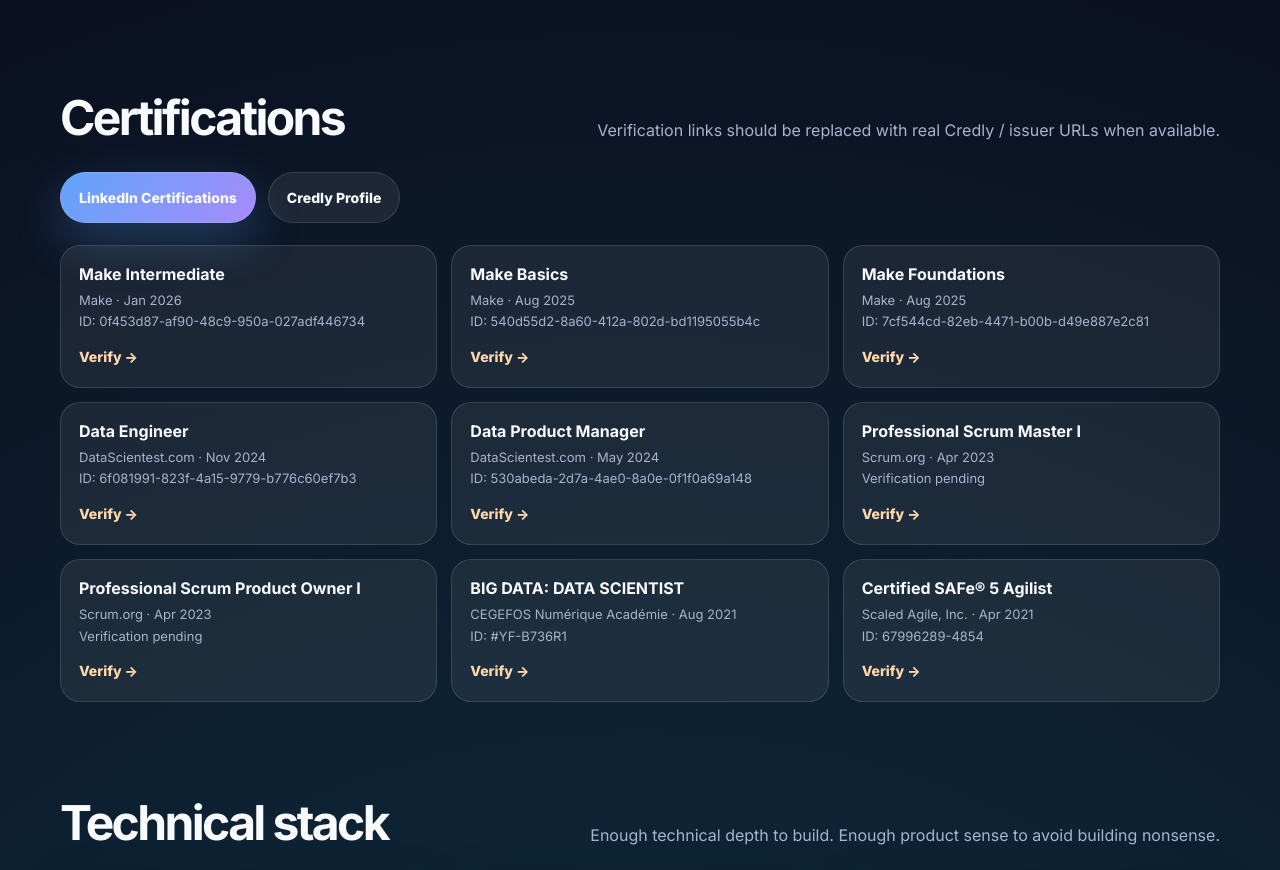
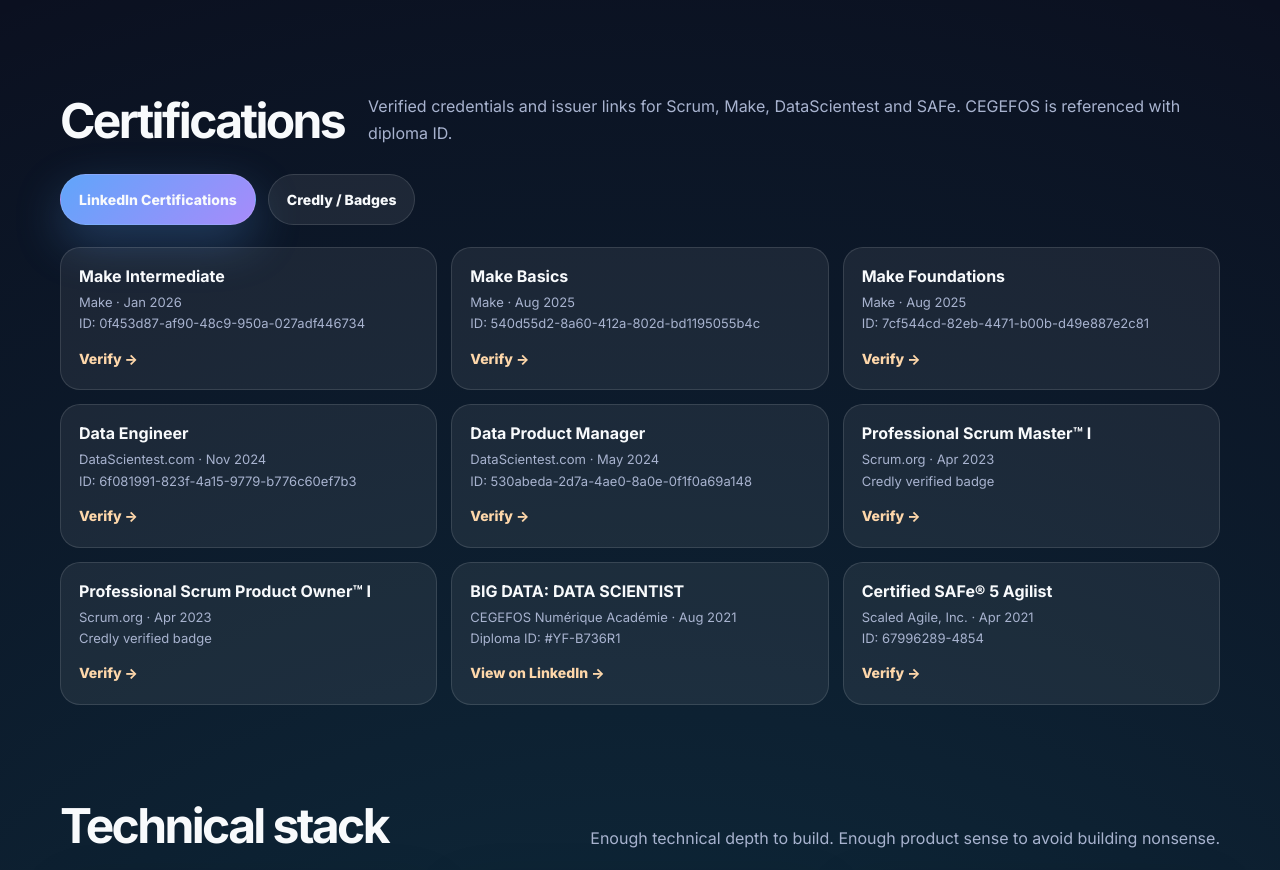
Before and after one commit to y-fares/y-fares, a plain HTML site: page index.html in a window 1280 px wide. Shown: the part 3176-4046 px from the top of the page. Drawn offline with Linux system fonts and the light colour scheme.

Commit message:
Update index.html

```diff
--- a/index.html
+++ b/index.html
@@ -742,24 +742,24 @@
       <div class="container">
         <div class="section-head">
           <h2>Certifications</h2>
-          <p>Verification links should be replaced with real Credly / issuer URLs when available.</p>
+          <p>Verified credentials and issuer links for Scrum, Make, DataScientest and SAFe. CEGEFOS is referenced with diploma ID.</p>
         </div>
 
         <div class="actions" style="margin-bottom: 22px;">
           <a class="btn btn-primary" href="https://www.linkedin.com/in/yacine-fares-b79ba919/details/certifications/">LinkedIn Certifications</a>
-          <a class="btn btn-secondary" href="CREDLY_PROFILE_URL_HERE">Credly Profile</a>
+          <a class="btn btn-secondary" href="https://www.credly.com/badges/4b8b9d2d-abae-4f16-af7c-3ecb927ccbe9?source=linked_in_profile">Credly / Badges</a>
         </div>
 
         <div class="cert-grid">
-          <div class="cert"><strong>Make Intermediate</strong><span>Make · Jan 2026</span><span>ID: 0f453d87-af90-48c9-950a-027adf446734</span><a href="CREDLY_OR_CERT_URL_HERE">Verify →</a></div>
-          <div class="cert"><strong>Make Basics</strong><span>Make · Aug 2025</span><span>ID: 540d55d2-8a60-412a-802d-bd1195055b4c</span><a href="CREDLY_OR_CERT_URL_HERE">Verify →</a></div>
-          <div class="cert"><strong>Make Foundations</strong><span>Make · Aug 2025</span><span>ID: 7cf544cd-82eb-4471-b00b-d49e887e2c81</span><a href="CREDLY_OR_CERT_URL_HERE">Verify →</a></div>
-          <div class="cert"><strong>Data Engineer</strong><span>DataScientest.com · Nov 2024</span><span>ID: 6f081991-823f-4a15-9779-b776c60ef7b3</span><a href="CREDLY_OR_CERT_URL_HERE">Verify →</a></div>
-          <div class="cert"><strong>Data Product Manager</strong><span>DataScientest.com · May 2024</span><span>ID: 530abeda-2d7a-4ae0-8a0e-0f1f0a69a148</span><a href="CREDLY_OR_CERT_URL_HERE">Verify →</a></div>
-          <div class="cert"><strong>Professional Scrum Master I</strong><span>Scrum.org · Apr 2023</span><span>Verification pending</span><a href="CREDLY_OR_CERT_URL_HERE">Verify →</a></div>
-          <div class="cert"><strong>Professional Scrum Product Owner I</strong><span>Scrum.org · Apr 2023</span><span>Verification pending</span><a href="CREDLY_OR_CERT_URL_HERE">Verify →</a></div>
-          <div class="cert"><strong>BIG DATA: DATA SCIENTIST</strong><span>CEGEFOS Numérique Académie · Aug 2021</span><span>ID: #YF-B736R1</span><a href="CREDLY_OR_CERT_URL_HERE">Verify →</a></div>
-          <div class="cert"><strong>Certified SAFe® 5 Agilist</strong><span>Scaled Agile, Inc. · Apr 2021</span><span>ID: 67996289-4854</span><a href="CREDLY_OR_CERT_URL_HERE">Verify →</a></div>
+          <div class="cert"><strong>Make Intermediate</strong><span>Make · Jan 2026</span><span>ID: 0f453d87-af90-48c9-950a-027adf446734</span><a href="https://www.credly.com/earner/earned/badge/0f453d87-af90-48c9-950a-027adf446734">Verify →</a></div>
+          <div class="cert"><strong>Make Basics</strong><span>Make · Aug 2025</span><span>ID: 540d55d2-8a60-412a-802d-bd1195055b4c</span><a href="https://www.credly.com/earner/earned/badge/540d55d2-8a60-412a-802d-bd1195055b4c">Verify →</a></div>
+          <div class="cert"><strong>Make Foundations</strong><span>Make · Aug 2025</span><span>ID: 7cf544cd-82eb-4471-b00b-d49e887e2c81</span><a href="https://www.credly.com/earner/earned/badge/7cf544cd-82eb-4471-b00b-d49e887e2c81">Verify →</a></div>
+          <div class="cert"><strong>Data Engineer</strong><span>DataScientest.com · Nov 2024</span><span>ID: 6f081991-823f-4a15-9779-b776c60ef7b3</span><a href="https://files.datascientest.com/diploma/6f081991-823f-4a15-9779-b776c60ef7b3.pdf">Verify →</a></div>
+          <div class="cert"><strong>Data Product Manager</strong><span>DataScientest.com · May 2024</span><span>ID: 530abeda-2d7a-4ae0-8a0e-0f1f0a69a148</span><a href="https://files.datascientest.com/diploma/530abeda-2d7a-4ae0-8a0e-0f1f0a69a148.pdf">Verify →</a></div>
+          <div class="cert"><strong>Professional Scrum Master™ I</strong><span>Scrum.org · Apr 2023</span><span>Credly verified badge</span><a href="https://www.credly.com/earner/earned/badge/6944329c-d275-4c63-acd7-9cf57194185c">Verify →</a></div>
+          <div class="cert"><strong>Professional Scrum Product Owner™ I</strong><span>Scrum.org · Apr 2023</span><span>Credly verified badge</span><a href="https://www.credly.com/earner/earned/badge/b35fcd5b-a70f-42c7-a7a4-34625d800b91">Verify →</a></div>
+          <div class="cert"><strong>BIG DATA: DATA SCIENTIST</strong><span>CEGEFOS Numérique Académie · Aug 2021</span><span>Diploma ID: #YF-B736R1</span><a href="https://www.linkedin.com/in/yacine-fares-b79ba919/details/certifications/">View on LinkedIn →</a></div>
+          <div class="cert"><strong>Certified SAFe® 5 Agilist</strong><span>Scaled Agile, Inc. · Apr 2021</span><span>ID: 67996289-4854</span><a href="https://www.credly.com/badges/4b8b9d2d-abae-4f16-af7c-3ecb927ccbe9?source=linked_in_profile">Verify →</a></div>
         </div>
       </div>
     </section>
```
